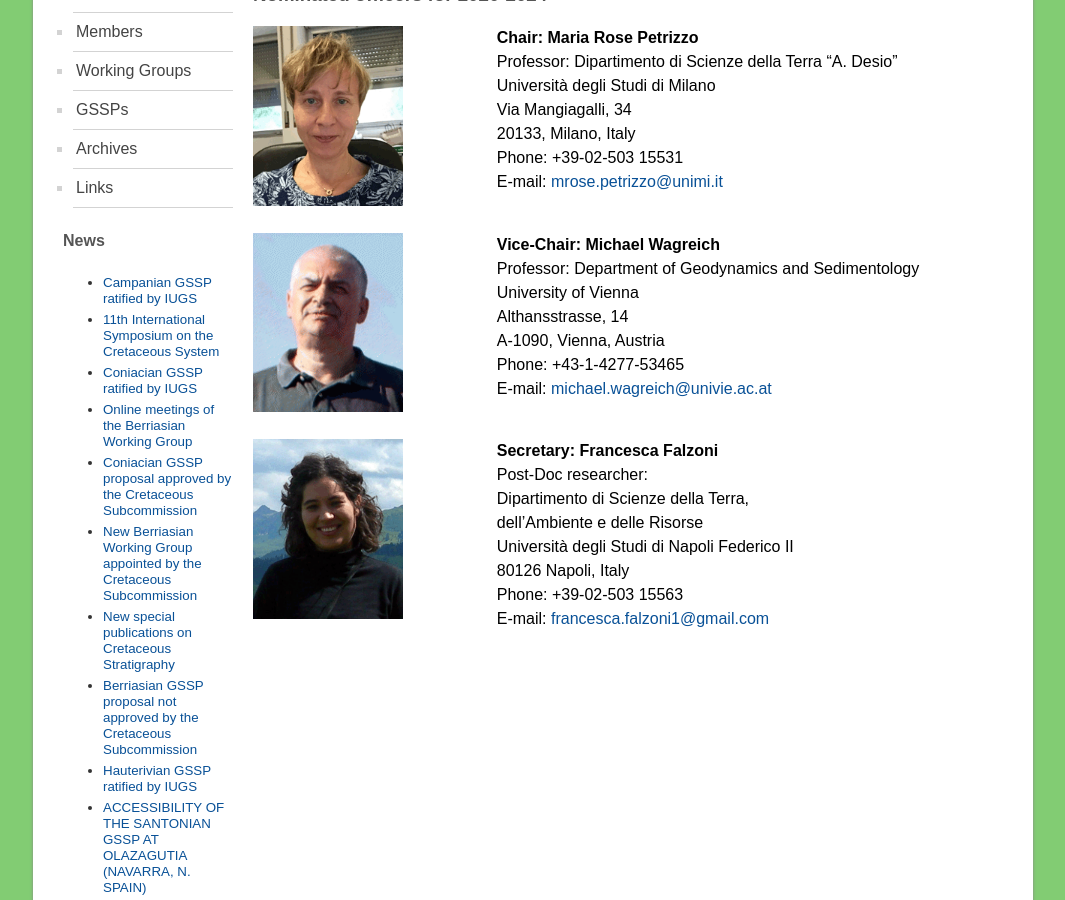
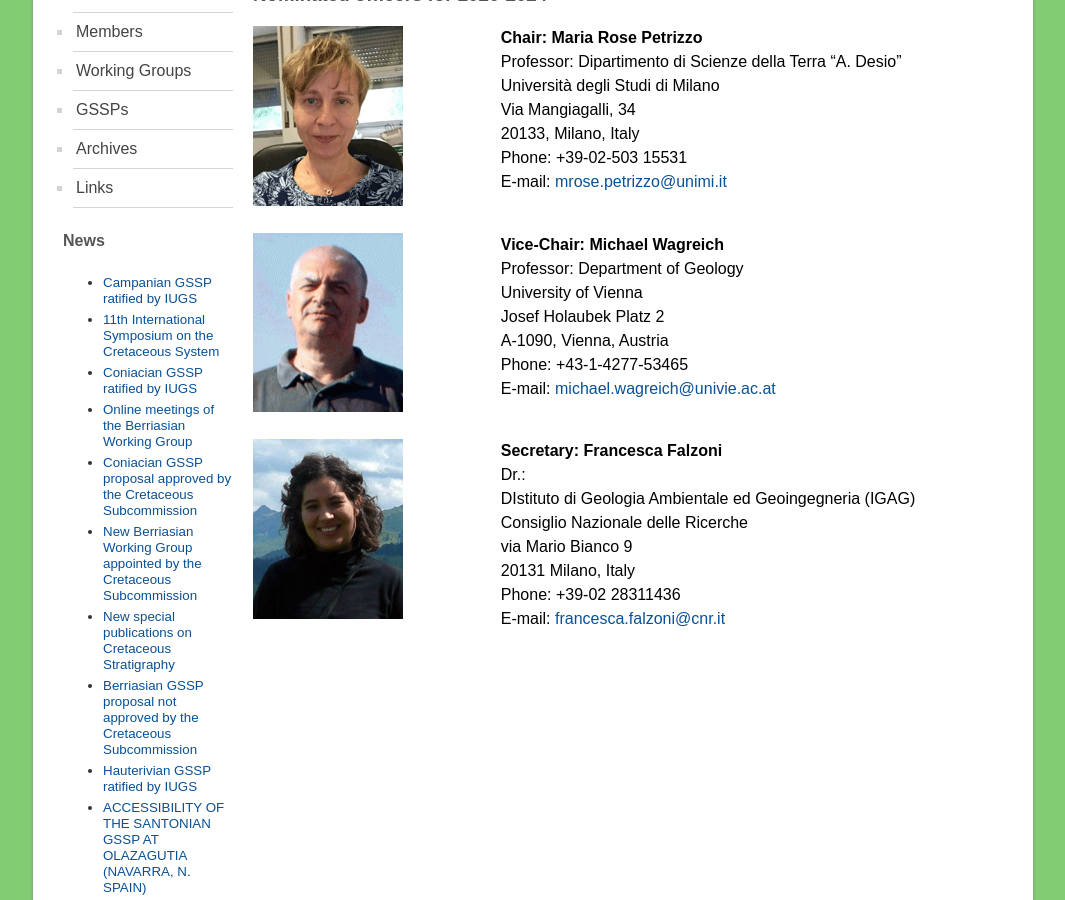
Before and after one commit to i-c-stratigraphy/subcommission-cretaceous, a Jekyll site: the page built from pages/officers.md, in a window 1280 px wide and 900 px high, scrolled down 485 px. Shown: the whole window, without its empty margins (107-1172 px from the left). Built offline with Jekyll 4.4.1, drawn with Linux system fonts in a browser that asks for light colours.

Commit message:
Update officers.md

```diff
--- a/pages/officers.md
+++ b/pages/officers.md
@@ -25,9 +25,9 @@ permalink: /officers
     </div>
     <div style="grid-row:2; grid-column:2;">
         <strong>Vice-Chair: Michael Wagreich</strong><br />
-        Professor: Department of Geodynamics and Sedimentology<br />
+        Professor: Department of Geology<br />
         University of Vienna<br />
-        Althansstrasse, 14<br />
+        Josef Holaubek Platz 2<br />
         A-1090, Vienna, Austria<br />
         Phone: +43-1-4277-53465<br />
         E-mail: <a href="michael.wagreich@univie.ac.at">michael.wagreich@univie.ac.at</a>
@@ -37,12 +37,12 @@ permalink: /officers
     </div>
     <div style="grid-row:3; grid-column:2;">
         <strong>Secretary: Francesca Falzoni</strong><br />
-        Post-Doc researcher:<br />
-        Dipartimento di Scienze della Terra,<br />
-        dell’Ambiente e delle Risorse<br />
-        Università degli Studi di Napoli Federico II<br />
-        80126 Napoli, Italy<br />
-        Phone: +39-02-503 15563<br />
-        E-mail: <a href="francesca.falzoni1@gmail.com">francesca.falzoni1@gmail.com</a>
+       Dr.:<br />
+        DIstituto di Geologia Ambientale ed Geoingegneria (IGAG)<br />
+        Consiglio Nazionale delle Ricerche<br />
+        via Mario Bianco 9<br />
+        20131 Milano, Italy<br />
+        Phone: +39-02 28311436<br />
+        E-mail: <a href="francesca.falzoni@cnr.it">francesca.falzoni@cnr.it</a>
     </div>
 </div>
```
